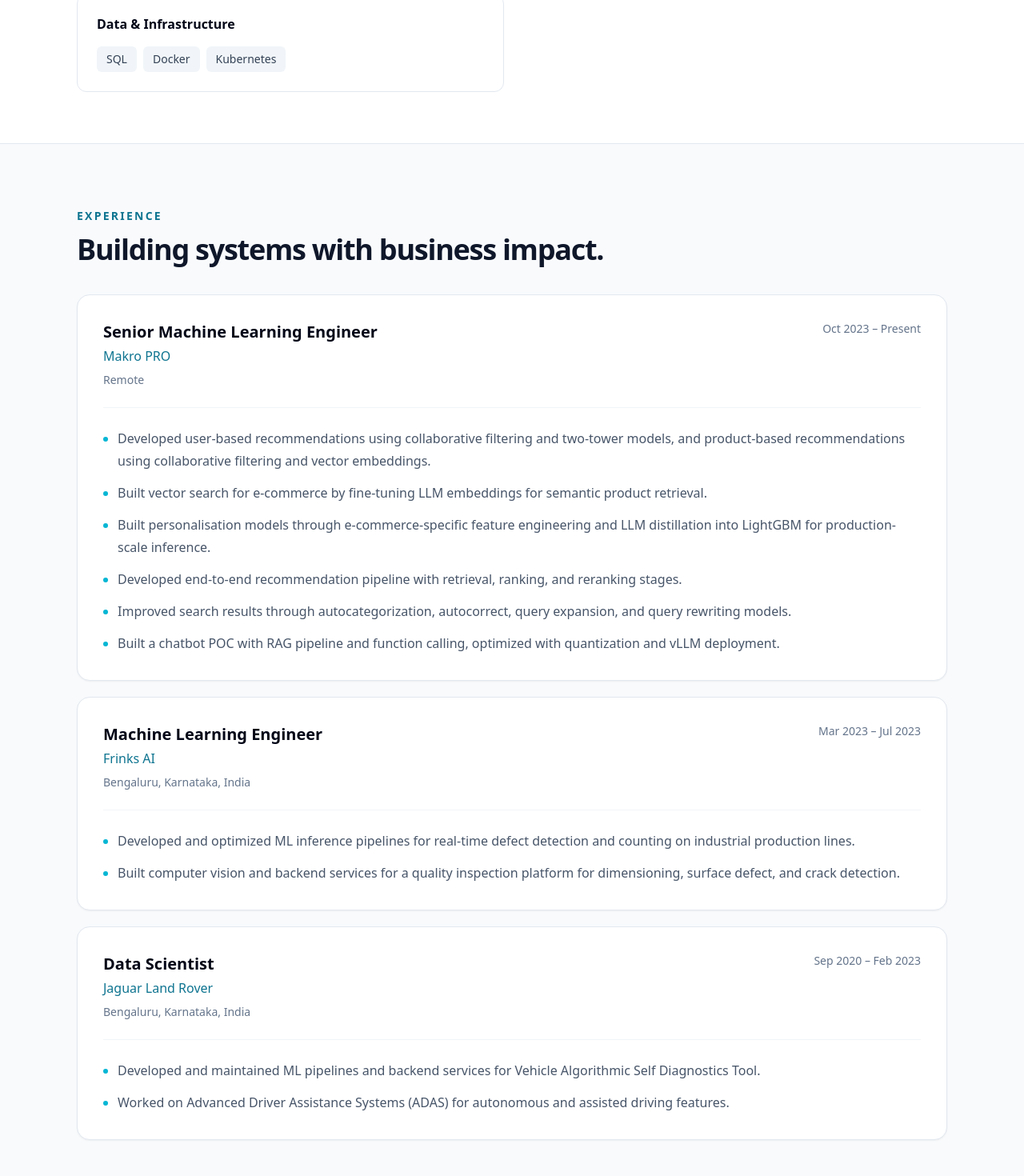
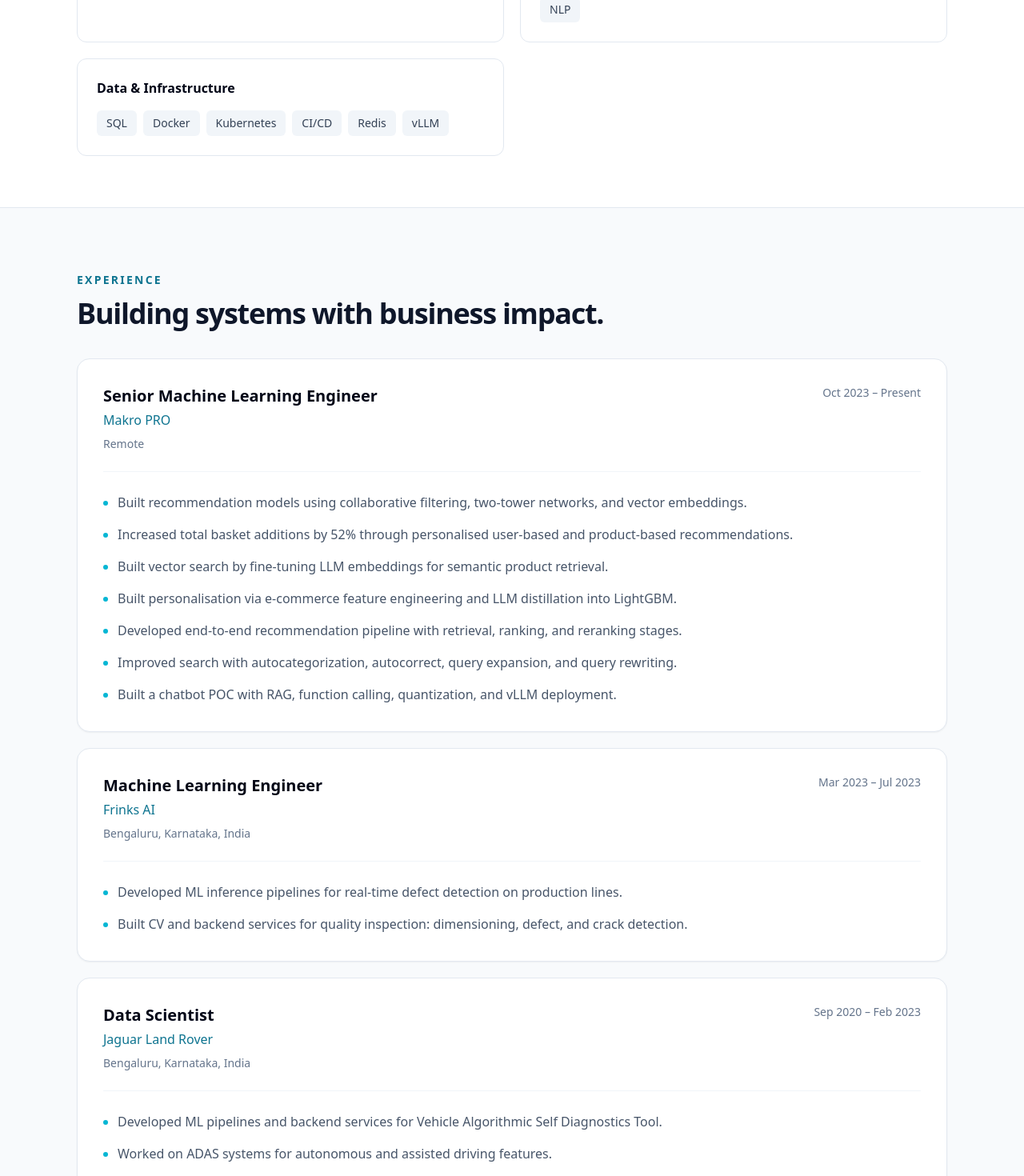
Before and after one commit to ManthanBhala/manthanbhala.github.io, a Next.js app: page / in a window 1280 px wide. Shown: the part 1300-2770 px from the top of the page at 80% size. Built offline with nearby package versions, Linux system fonts and the light colour scheme.

Commit message:
Expanded skills inline, single-line bullets, add basket additions metric

```diff
--- a/app/data/content.ts
+++ b/app/data/content.ts
@@ -14,9 +14,9 @@ export const personalInfo = {
 }
 
 export const skills = {
-  'ML engineering': ['Python', 'PyTorch', 'TensorFlow'],
-  'Applied AI': ['LLMs', 'Recommendation Systems', 'Information Retrieval'],
-  'Data & Infrastructure': ['SQL', 'Docker', 'Kubernetes'],
+  'ML engineering': ['Python', 'PyTorch', 'TensorFlow', 'Hugging Face', 'LightGBM', 'PEFT'],
+  'Applied AI': ['LLMs', 'Recommendation Systems', 'Information Retrieval', 'Learning to Rank', 'RAG', 'Vector Search', 'Computer Vision', 'NLP'],
+  'Data & Infrastructure': ['SQL', 'Docker', 'Kubernetes', 'CI/CD', 'Redis', 'vLLM'],
 }
 
 export const experience = [
@@ -26,12 +26,13 @@ export const experience = [
     period: 'Oct 2023 – Present',
     location: 'Remote',
     responsibilities: [
-      'Developed user-based recommendations using collaborative filtering and two-tower models, and product-based recommendations using collaborative filtering and vector embeddings.',
-      'Built vector search for e-commerce by fine-tuning LLM embeddings for semantic product retrieval.',
-      'Built personalisation models through e-commerce-specific feature engineering and LLM distillation into LightGBM for production-scale inference.',
+      'Built recommendation models using collaborative filtering, two-tower networks, and vector embeddings.',
+      'Increased total basket additions by 52% through personalised user-based and product-based recommendations.',
+      'Built vector search by fine-tuning LLM embeddings for semantic product retrieval.',
+      'Built personalisation via e-commerce feature engineering and LLM distillation into LightGBM.',
       'Developed end-to-end recommendation pipeline with retrieval, ranking, and reranking stages.',
-      'Improved search results through autocategorization, autocorrect, query expansion, and query rewriting models.',
-      'Built a chatbot POC with RAG pipeline and function calling, optimized with quantization and vLLM deployment.',
+      'Improved search with autocategorization, autocorrect, query expansion, and query rewriting.',
+      'Built a chatbot POC with RAG, function calling, quantization, and vLLM deployment.',
     ],
   },
   {
@@ -40,8 +41,8 @@ export const experience = [
     period: 'Mar 2023 – Jul 2023',
     location: 'Bengaluru, Karnataka, India',
     responsibilities: [
-      'Developed and optimized ML inference pipelines for real-time defect detection and counting on industrial production lines.',
-      'Built computer vision and backend services for a quality inspection platform for dimensioning, surface defect, and crack detection.',
+      'Developed ML inference pipelines for real-time defect detection on production lines.',
+      'Built CV and backend services for quality inspection: dimensioning, defect, and crack detection.',
     ],
   },
   {
@@ -50,8 +51,8 @@ export const experience = [
     period: 'Sep 2020 – Feb 2023',
     location: 'Bengaluru, Karnataka, India',
     responsibilities: [
-      'Developed and maintained ML pipelines and backend services for Vehicle Algorithmic Self Diagnostics Tool.',
-      'Worked on Advanced Driver Assistance Systems (ADAS) for autonomous and assisted driving features.',
+      'Developed ML pipelines and backend services for Vehicle Algorithmic Self Diagnostics Tool.',
+      'Worked on ADAS systems for autonomous and assisted driving features.',
     ],
   },
 ]
```
Also changed, not shown: 1 other file (tests, documents, lock files or other folders).
